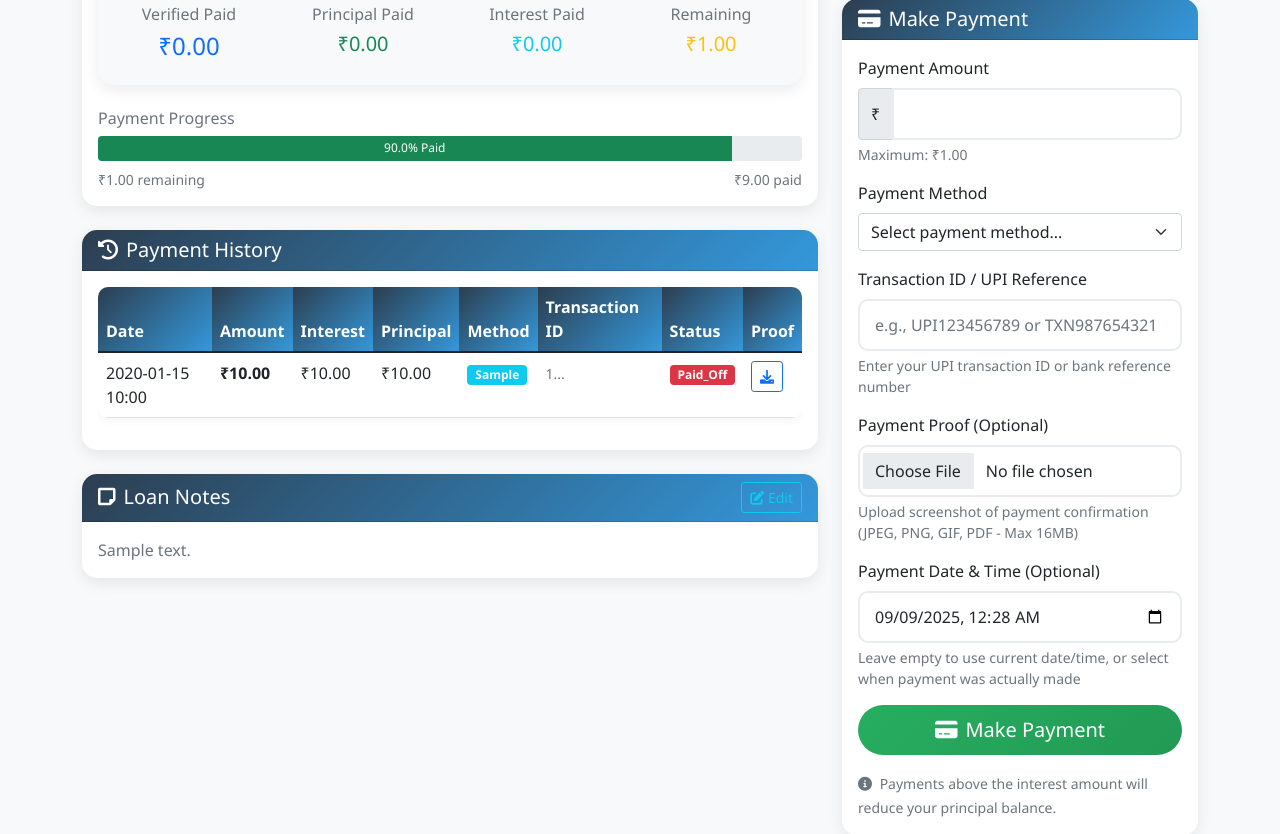
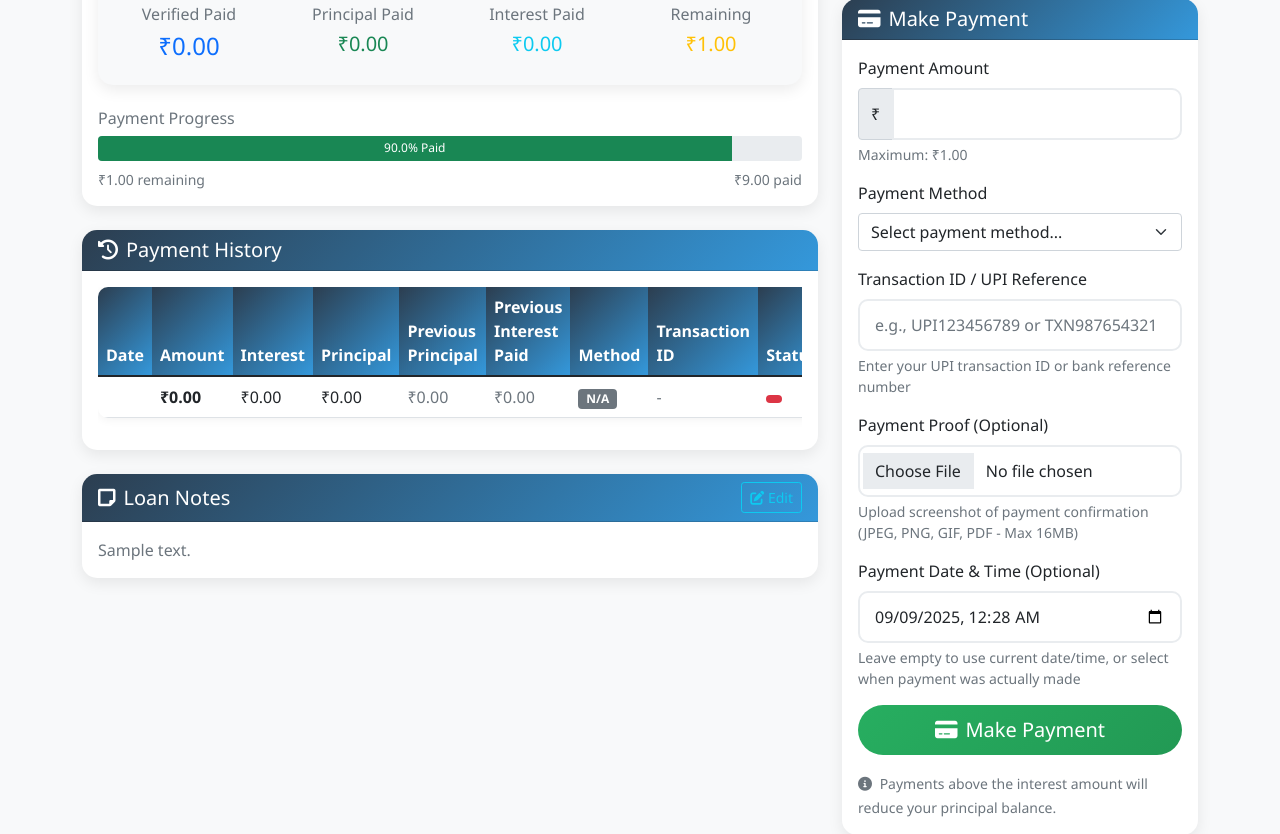
Before and after one commit to satux14/lms, a Flask app: template templates/customer/loan_detail.html in a window 1280 px wide. Shown: the part 663-1497 px from the top of the page. Run offline with Flask 3, Linux system fonts and the light colour scheme; tables that the repository leaves empty hold one stand-in row (values such as "Sample post"); the template is opened without the code that fills it: values that come from a table or form of the project are taken from there, most other values are stand-ins (such as "Sample title", 1, 10 or a date in 2020).

Commit message:
Enhance Payment History with previous principal and interest amounts
- Add previous principal and interest paid columns to Payment History table
- Calculate previous amounts before each payment was made
- Show customers how much principal and interest was reduced at payment time
- Remove proof column from Payment History as requested
- Process payments chronologically to calculate accurate previous amounts
- Display previous amounts in muted text for better visual hierarchy
- Customers can now see the impact of each payment on their loan balance

```diff
--- a/templates/customer/loan_detail.html
+++ b/templates/customer/loan_detail.html
@@ -174,19 +174,27 @@
                                             <th>Amount</th>
                                             <th>Interest</th>
                                             <th>Principal</th>
+                                            <th>Previous Principal</th>
+                                            <th>Previous Interest Paid</th>
                                             <th>Method</th>
                                             <th>Transaction ID</th>
                                             <th>Status</th>
-                                            <th>Proof</th>
                                         </tr>
                                     </thead>
                             <tbody>
-                                {% for payment in payments %}
+                                {% for payment_data in payments %}
+                                {% set payment = payment_data.payment %}
                                 <tr>
                                     <td>{{ payment.payment_date.strftime('%Y-%m-%d %H:%M') }}</td>
                                     <td><strong>₹{{ "%.2f"|format(payment.amount) }}</strong></td>
                                     <td>₹{{ "%.2f"|format(payment.interest_amount) }}</td>
                                     <td>₹{{ "%.2f"|format(payment.principal_amount) }}</td>
+                                    <td>
+                                        <span class="text-muted">₹{{ "%.2f"|format(payment_data.previous_principal) }}</span>
+                                    </td>
+                                    <td>
+                                        <span class="text-muted">₹{{ "%.2f"|format(payment_data.previous_interest_paid) }}</span>
+                                    </td>
                                     <td>
                                         {% if payment.payment_method %}
                                             <span class="badge bg-info">
@@ -207,17 +215,6 @@
                                         <span class="badge bg-{{ 'success' if payment.status == 'verified' else 'warning' if payment.status == 'pending' else 'danger' }}">
                                             {{ payment.status.title() }}
                                         </span>
-                                    </td>
-                                    <td>
-                                        {% if payment.proof_filename %}
-                                            <a href="{{ url_for('uploaded_file', filename=payment.proof_filename) }}"
-                                               target="_blank"
-                                               class="btn btn-sm btn-outline-primary">
-                                                <i class="fas fa-download"></i>
-                                            </a>
-                                        {% else %}
-                                            <span class="text-muted">-</span>
-                                        {% endif %}
                                     </td>
                                 </tr>
                                 {% endfor %}
```
Also changed, not shown: app_multi.py (+30 -1 lines).
